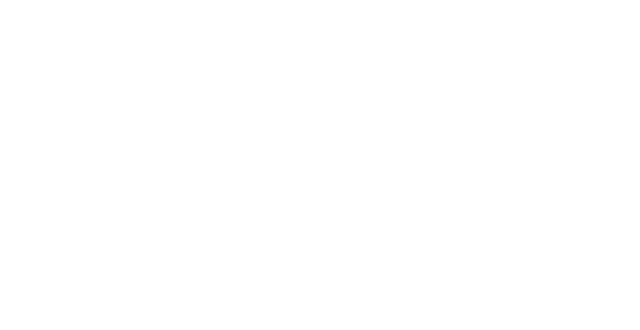
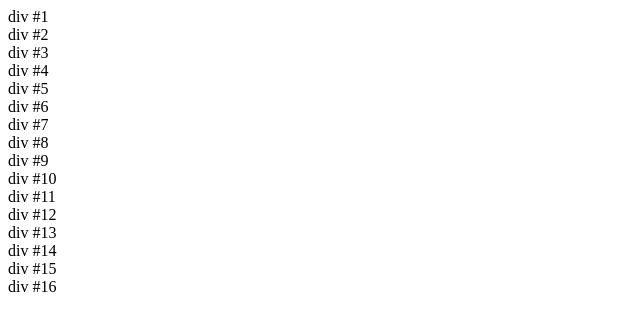
Before and after one commit to boostmachine/b_etch_a_sketch, a plain HTML site: page index.html in a window 1280 px wide. Shown: the whole page, without its empty margins (0-640 px from the left). Drawn offline with Linux system fonts and the light colour scheme.

Commit message:
trying add divs

```diff
--- a/index.html
+++ b/index.html
@@ -7,7 +7,7 @@
   <link rel="stylesheet" href="./style.css">
 </head>
 <body>
-
+  <div class="container"></div>
   <script src="./script.js"></script>
 </body>
 </html>
--- a/script.js
+++ b/script.js
@@ -0,0 +1,11 @@
+"use strict";
+
+// DOM elements
+const container = document.querySelector(".container");
+
+for(let i = 1; i < 17; i++) {
+  let div = document.createElement("div")
+  div.textContent = `div #${i}`;
+  div.className = "box"
+  container.appendChild(div);
+}
```
